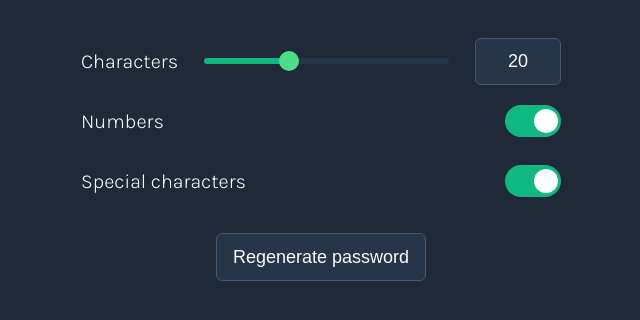
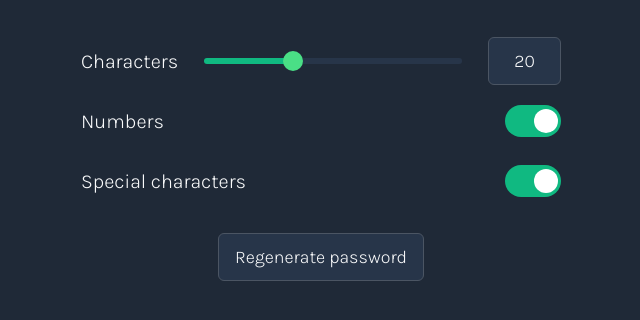
Before and after one commit to KubaMikolajczyk/password-generator, a plain HTML site: page index.html in a window 1280 px wide. Shown: the part 378-698 px from the top of the page, without its empty margins (319-959 px from the left). Drawn offline with nearby package versions, Linux system fonts and the light colour scheme.

Commit message:
Final styling

```diff
--- a/index.css
+++ b/index.css
@@ -219,7 +219,9 @@ input[type="range"]::-moz-range-thumb:hover {
     padding: 12px 20px;
     max-width: 64px;
     border-radius: 6px;
+    font-family: "Karla", sans-serif;;
     font-size: 18px;
+    font-weight: 300;
     text-align: center;
 }
 
@@ -302,6 +304,8 @@ input:checked + .slider:before {
     background-color: #273549;
     color: #F9FAFB;
     border: 1px solid #4B5563;
+    font-family: "Karla", sans-serif;
+    font-weight: 300;
 }
 
 #reg-pass:hover {
```
